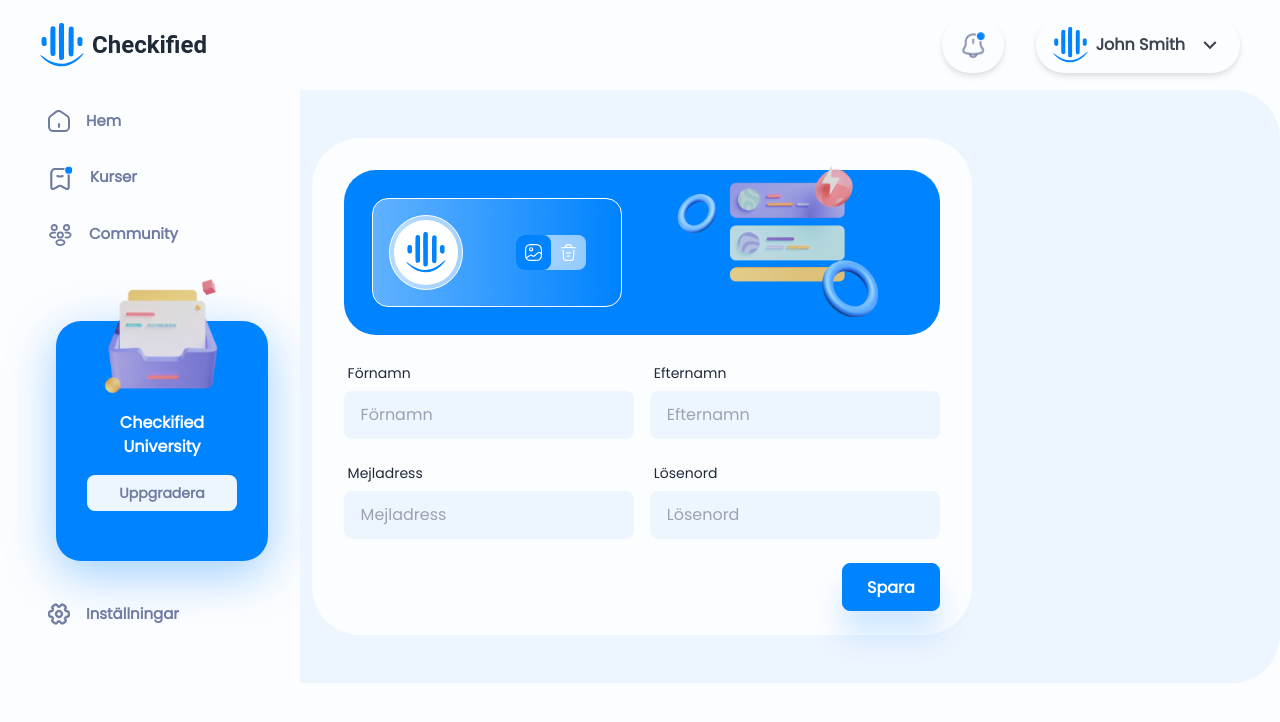
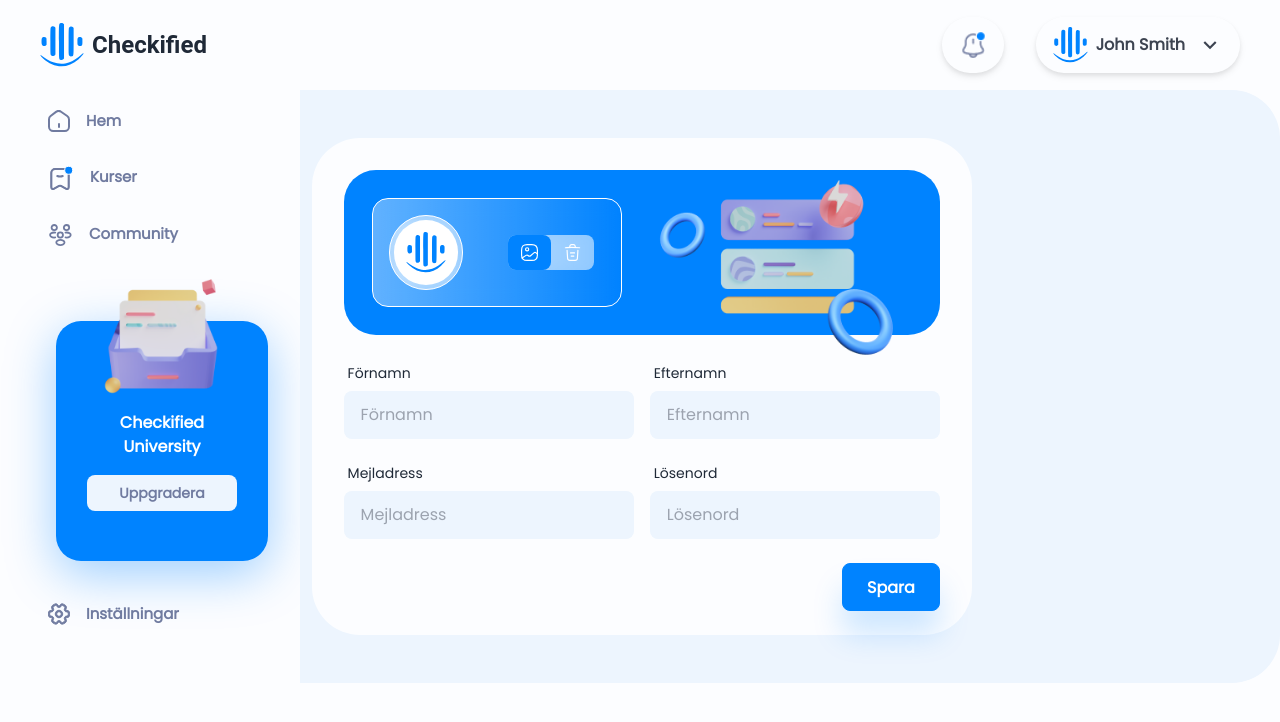
Before and after one commit to Aryansavaj/Projrcts, a Next.js app: page /profile_setting_pop in a window 1280 px wide. Shown: the top 722 px of the page. Built offline with nearby package versions, Linux system fonts and the light colour scheme.

Commit message:
Update index.tsx and globals.scss

```diff
--- a/pages/profile_setting_pop/index.tsx
+++ b/pages/profile_setting_pop/index.tsx
@@ -54,7 +54,7 @@
                       </div>
                       <div className="grid grid-cols-1 place-content-center">
                         <div className="form_benner_icon grid grid-cols-2 place-content-center rounded-lg w-fit mx-auto">
-                          <div className="form_inner_icon_1 bg-primary rounded-lg p-2">
+                          <div className="form_inner_icon_1 bg-primary rounded-lg py-2 px-3">
                             <svg
                               width="19"
                               height="19"
@@ -85,7 +85,7 @@
                               />
                             </svg>
                           </div>
-                          <div className="form_inner_icon_2 p-2">
+                          <div className="form_inner_icon_2 py-2 px-3">
                             <svg
                               width="19"
                               height="19"
--- a/styles/globals.scss
+++ b/styles/globals.scss
@@ -556,10 +556,10 @@
   margin-bottom: 0 !important;
 }
 .profile_pop_img{
-  top: 50% !important;
-  left:50% !important;
-  transform: translate( -50%, -50% );
-  width: 100%  !important;
-  height: unset !important;
-  max-width: unset !important;
+  top: 75% !important;
+    left: 50% !important;
+    transform: translate(-50%, -50%);
+    width: 116% !important;
+    height: unset !important;
+    max-width: unset !important;
 }
```
